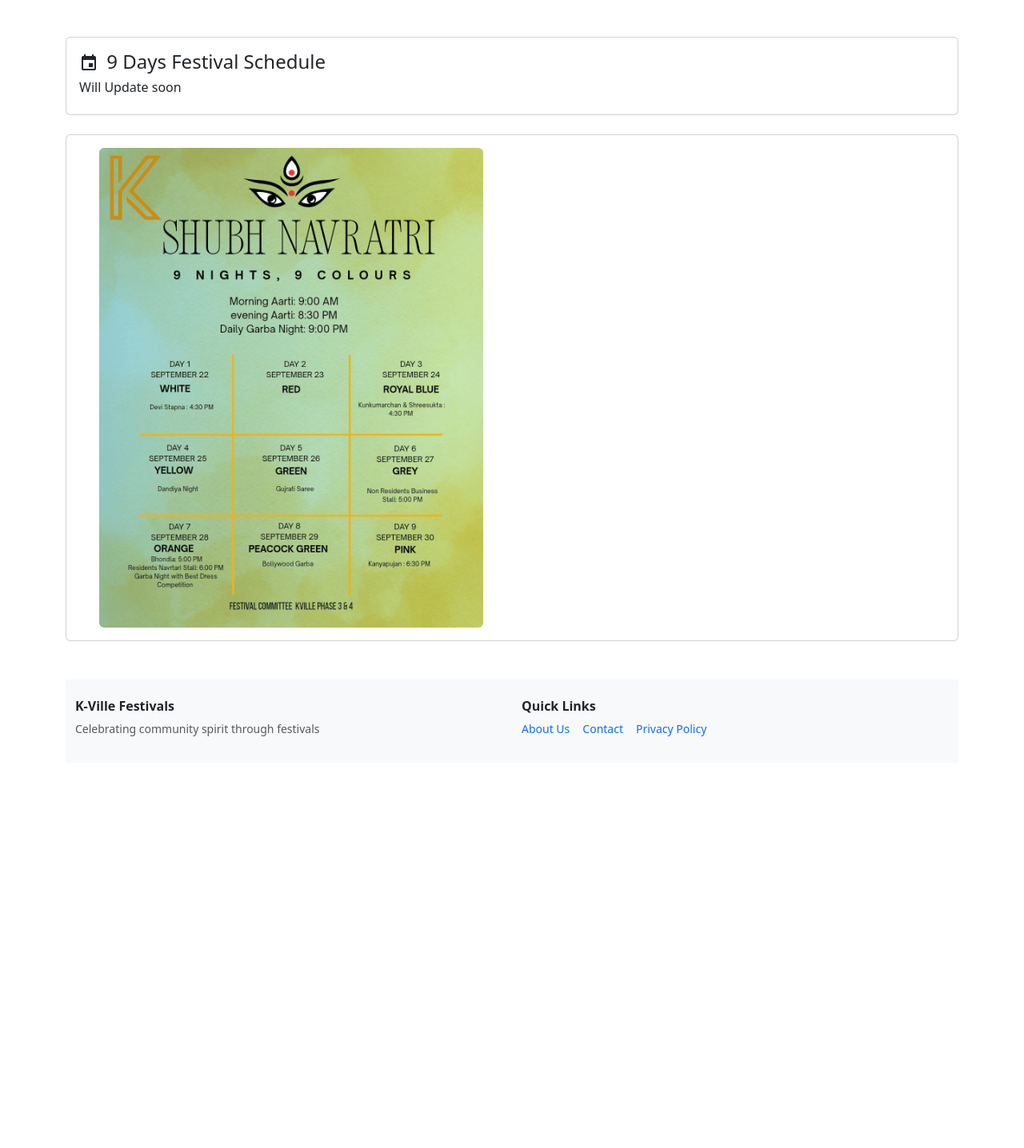
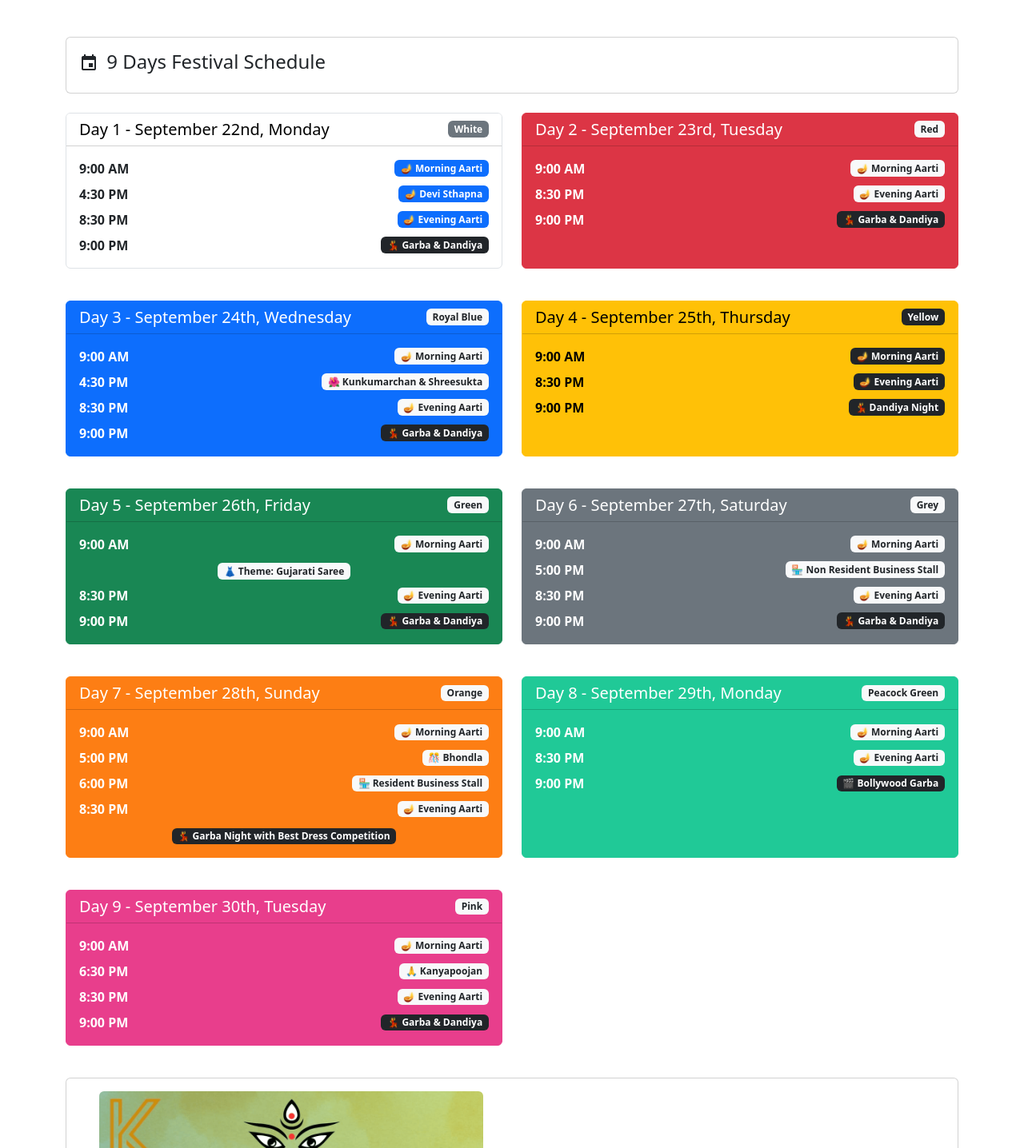
Before and after one commit to smitjethwa/k-ville-festival-registration, a React (Vite) app: page / in a window 1280 px wide. Shown: the part 574-2010 px from the top of the page at 80% size. Before the commit the page ends 1528 px from the top, so only its background shows below. Built offline with nearby package versions, Linux system fonts and the light colour scheme; no server answers.

Commit message:
schedule added day wise

```diff
--- a/src/App.jsx
+++ b/src/App.jsx
@@ -60,59 +60,64 @@ Let us all participate actively with full enthusiasm, involve our families, and
         <div className="card mb-4">
           <div className="card-body">
             <h4 className="card-title"><span className="material-icons">event</span> 9 Days Festival Schedule</h4>
-            <h6>Will Update soon</h6>
           </div>
         </div>
-        {/* <div className="row mb-4">
+
+        <div className="row mb-4">
           <div className="col-md-6 mb-3">
-            <div className="card border-primary h-100">
-                  <div className="card-header bg-primary text-white">
-                    <h5 className="mb-0">🎉 Day 1 - 27 Aug 2025</h5>
+            <div className="card h-100" style={{backgroundColor: 'white', border: '1px solid #dee2e6'}}>
+              <div className="card-header d-flex justify-content-between align-items-center" style={{backgroundColor: 'white', color: 'black'}}>
+                <h5 className="mb-0">Day 1 - September 22nd, Monday</h5>
+                <span className="badge bg-secondary">White</span>
               </div>
               <div className="card-body">
                 <div className="mb-2">
                   <div className="d-flex justify-content-between align-items-center mb-1">
-                        <span className="fw-bold">03:00 PM</span>
-                        <span className="badge bg-success fs-6">🕉️ Ganpatiji Arrival</span>
+                    <span className="fw-bold">9:00 AM</span>
+                    <span className="badge bg-primary">🪔 Morning Aarti</span>
                   </div>
-
                 </div>
                 <div className="mb-2">
                   <div className="d-flex justify-content-between align-items-center mb-1">
-                        <span className="fw-bold">07:45 PM</span>
-                        <span className="badge bg-info fs-6">🎮 Children's Game</span>
+                    <span className="fw-bold">4:30 PM</span>
+                    <span className="badge bg-primary">🪔 Devi Sthapna</span>
                   </div>
-
+                </div>
+                <div className="mb-2">
+                  <div className="d-flex justify-content-between align-items-center mb-1">
+                    <span className="fw-bold">8:30 PM</span>
+                    <span className="badge bg-primary">🪔 Evening Aarti</span>
+                  </div>
+                </div>
+                <div className="d-flex justify-content-between align-items-center">
+                  <span className="fw-bold">9:00 PM</span>
+                  <span className="badge bg-dark">💃 Garba & Dandiya</span>
                 </div>
               </div>
             </div>
           </div>
           <div className="col-md-6 mb-3">
-            <div className="card border-success h-100">
-                  <div className="card-header bg-success text-white">
-                    <h5 className="mb-0">🌟 Day 2 - 28 Aug 2025</h5>
+            <div className="card h-100" style={{backgroundColor: '#dc3545', border: '1px solid #dc3545'}}>
+              <div className="card-header d-flex justify-content-between align-items-center" style={{backgroundColor: '#dc3545', color: 'white'}}>
+                <h5 className="mb-0">Day 2 - September 23rd, Tuesday</h5>
+                <span className="badge bg-light text-dark">Red</span>
               </div>
-                  <div className="card-body">
+              <div className="card-body" style={{color: 'white'}}>
                 <div className="mb-2">
                   <div className="d-flex justify-content-between align-items-center mb-1">
-                        <span className="fw-bold">09:00 AM</span>
-                        <span className="badge bg-success fs-6">🪔 Aarti</span>
+                    <span className="fw-bold">9:00 AM</span>
+                    <span className="badge bg-light text-dark">🪔 Morning Aarti</span>
                   </div>
-
                 </div>
                 <div className="mb-2">
                   <div className="d-flex justify-content-between align-items-center mb-1">
-                        <span className="fw-bold">07:30 PM</span>
-                        <span className="badge bg-success fs-6">🪔 Aarti</span>
+                    <span className="fw-bold">8:30 PM</span>
+                    <span className="badge bg-light text-dark">🪔 Evening Aarti</span>
                   </div>
-
                 </div>
-                    <div className="mb-2">
-                      <div className="d-flex justify-content-between align-items-center mb-1">
-                        <span className="fw-bold">07:45 PM</span>
-                        <span className="badge bg-info fs-6">🎲 Housie Game</span>
-                      </div>
-
+                <div className="d-flex justify-content-between align-items-center">
+                  <span className="fw-bold">9:00 PM</span>
+                  <span className="badge bg-dark">💃 Garba & Dandiya</span>
                 </div>
               </div>
             </div>
@@ -121,103 +126,59 @@ Let us all participate actively with full enthusiasm, involve our families, and
 
         <div className="row mb-4">
           <div className="col-md-6 mb-3">
-            <div className="card border-info h-100">
-                  <div className="card-header bg-info text-white">
-                    <h5 className="mb-0">🎊 Day 3 - 29 Aug 2025</h5>
+            <div className="card h-100" style={{backgroundColor: '#0d6efd', border: '1px solid #0d6efd'}}>
+              <div className="card-header d-flex justify-content-between align-items-center" style={{backgroundColor: '#0d6efd', color: 'white'}}>
+                <h5 className="mb-0">Day 3 - September 24th, Wednesday</h5>
+                <span className="badge bg-light text-dark">Royal Blue</span>
               </div>
-                  <div className="card-body">
+              <div className="card-body" style={{color: 'white'}}>
                 <div className="mb-2">
                   <div className="d-flex justify-content-between align-items-center mb-1">
-                        <span className="fw-bold">09:00 AM</span>
-                        <span className="badge bg-success fs-6">🪔 Aarti</span>
+                    <span className="fw-bold">9:00 AM</span>
+                    <span className="badge bg-light text-dark">🪔 Morning Aarti</span>
                   </div>
-
                 </div>
                 <div className="mb-2">
                   <div className="d-flex justify-content-between align-items-center mb-1">
-                        <span className="fw-bold">07:00 PM</span>
-                        <span className="badge bg-info fs-6">🎡 Fun Fair</span>
+                    <span className="fw-bold">4:30 PM</span>
+                    <span className="badge bg-light text-dark">🌺 Kunkumarchan & Shreesukta</span>
                   </div>
-
                 </div>
                 <div className="mb-2">
                   <div className="d-flex justify-content-between align-items-center mb-1">
-                        <span className="fw-bold">07:30 PM</span>
-                        <span className="badge bg-success fs-6">🪔 Aarti</span>
+                    <span className="fw-bold">8:30 PM</span>
+                    <span className="badge bg-light text-dark">🪔 Evening Aarti</span>
                   </div>
-
                 </div>
-                    <div className="mb-2">
-                      <div className="d-flex justify-content-between align-items-center mb-1">
-                        <span className="fw-bold">07:45 PM</span>
-                        <span className="badge bg-warning fs-6">🪑 Musical Chairs</span>
-                      </div>
-
-                    </div>
-                    <div className="mb-2">
-                      <div className="d-flex justify-content-between align-items-center mb-1">
-                        <span className="fw-bold">07:45 PM</span>
-                        <span className="badge bg-warning fs-6">🎵 Antakshari</span>
-                      </div>
-
+                <div className="d-flex justify-content-between align-items-center">
+                  <span className="fw-bold">9:00 PM</span>
+                  <span className="badge bg-dark">💃 Garba & Dandiya</span>
                 </div>
               </div>
             </div>
           </div>
           <div className="col-md-6 mb-3">
-            <div className="card border-warning h-100">
-                  <div className="card-header bg-warning text-dark">
-                    <h5 className="mb-0">🎭 Day 4 - 30 Aug 2025 (Main Event Day)</h5>
+            <div className="card h-100" style={{backgroundColor: '#ffc107', border: '1px solid #ffc107'}}>
+              <div className="card-header d-flex justify-content-between align-items-center" style={{backgroundColor: '#ffc107', color: 'black'}}>
+                <h5 className="mb-0">Day 4 - September 25th, Thursday</h5>
+                <span className="badge bg-dark">Yellow</span>
               </div>
-                  <div className="card-body">
+              <div className="card-body" style={{color: 'black'}}>
                 <div className="mb-2">
                   <div className="d-flex justify-content-between align-items-center mb-1">
-                        <span className="fw-bold">09:00 AM</span>
-                        <span className="badge bg-success fs-6">🪔 Aarti</span>
+                    <span className="fw-bold">9:00 AM</span>
+                    <span className="badge bg-dark">🪔 Morning Aarti</span>
                   </div>
-
                 </div>
                 <div className="mb-2">
                   <div className="d-flex justify-content-between align-items-center mb-1">
-                        <span className="fw-bold">11:00 AM</span>
-                        <span className="badge bg-primary fs-6">🙏 Satyanarayan Pooja</span>
+                    <span className="fw-bold">8:30 PM</span>
+                    <span className="badge bg-dark">🪔 Evening Aarti</span>
                   </div>
-
                 </div>
-                    <div className="mb-2">
-                      <div className="d-flex justify-content-between align-items-center mb-1">
-                        <span className="fw-bold">11:00 AM</span>
-                        <span className="badge bg-danger fs-6">🌺 Rangoli Competition</span>
-                      </div>
-
-                    </div>
-                    <div className="mb-2">
-                      <div className="d-flex justify-content-between align-items-center mb-1">
-                        <span className="fw-bold">11:00 AM</span>
-                        <span className="badge bg-danger fs-6">🎨 Drawing Competition</span>
-                      </div>
-
-                    </div>
-                    <div className="mb-2">
-                      <div className="d-flex justify-content-between align-items-center mb-1">
-                        <span className="fw-bold">05:30 PM</span>
-                        <span className="badge bg-danger fs-6">🎪 Cultural Program</span>
-                      </div>
-
-                    </div>
-                    <div className="mb-2">
-                      <div className="d-flex justify-content-between align-items-center mb-1">
-                        <span className="fw-bold">05:30 PM</span>
-                        <span className="badge bg-danger fs-6">🎭 Drama Performance</span>
-                      </div>
-
-                    </div>
-                    <div className="mb-2">
-                      <div className="d-flex justify-content-between align-items-center mb-1">
-                        <span className="fw-bold">07:30 PM</span>
-                        <span className="badge bg-success fs-6">🪔 Aarti</span>
-                      </div>
-
+                <div className="d-flex justify-content-between align-items-center">
+                  <span className="fw-bold">9:00 PM</span>
+                  <span className="badge bg-dark">💃 Dandiya Night</span>
                 </div>
               </div>
             </div>
@@ -225,44 +186,178 @@ Let us all participate actively with full enthusiasm, involve our families, and
         </div>
 
         <div className="row mb-4">
-          <div className="col-12">
-            <div className="card border-danger">
-                  <div className="card-header bg-danger text-white">
-                    <h5 className="mb-0">🙏 Day 5 - 31 Aug 2025 (Visarjan)</h5>
+          <div className="col-md-6 mb-3">
+            <div className="card h-100" style={{backgroundColor: '#198754', border: '1px solid #198754'}}>
+              <div className="card-header d-flex justify-content-between align-items-center" style={{backgroundColor: '#198754', color: 'white'}}>
+                <h5 className="mb-0">Day 5 - September 26th, Friday</h5>
+                <span className="badge bg-light text-dark">Green</span>
               </div>
-                  <div className="card-body">
+              <div className="card-body" style={{color: 'white'}}>
                 <div className="mb-2">
                   <div className="d-flex justify-content-between align-items-center mb-1">
-                        <span className="fw-bold">09:00 AM</span>
-                        <span className="badge bg-success fs-6">🪔 Aarti</span>
+                    <span className="fw-bold">9:00 AM</span>
+                    <span className="badge bg-light text-dark">🪔 Morning Aarti</span>
                   </div>
-
                 </div>
-                    <div className="d-flex justify-content-between align-items-center mb-2">
-                      <span className="fw-bold">04:30 PM</span>
-                      <span className="badge bg-info fs-6">🚶‍♂️ Visarjan Procession</span>
+                <div className="mb-2">
+                  <div className="text-center">
+                    <span className="badge bg-light text-dark">👗 Theme: Gujarati Saree</span>
+                  </div>
                 </div>
                 <div className="mb-2">
                   <div className="d-flex justify-content-between align-items-center mb-1">
-                        <span className="fw-bold">08:00 PM</span>
-                        <span className="badge bg-success fs-6">🍽️ Mahaprasad</span>
+                    <span className="fw-bold">8:30 PM</span>
+                    <span className="badge bg-light text-dark">🪔 Evening Aarti</span>
                   </div>
-
+                </div>
+                <div className="d-flex justify-content-between align-items-center">
+                  <span className="fw-bold">9:00 PM</span>
+                  <span className="badge bg-dark">💃 Garba & Dandiya</span>
+                </div>
+              </div>
+            </div>
+          </div>
+          <div className="col-md-6 mb-3">
+            <div className="card h-100" style={{backgroundColor: '#6c757d', border: '1px solid #6c757d'}}>
+              <div className="card-header d-flex justify-content-between align-items-center" style={{backgroundColor: '#6c757d', color: 'white'}}>
+                <h5 className="mb-0">Day 6 - September 27th, Saturday</h5>
+                <span className="badge bg-light text-dark">Grey</span>
+              </div>
+              <div className="card-body" style={{color: 'white'}}>
+                <div className="mb-2">
+                  <div className="d-flex justify-content-between align-items-center mb-1">
+                    <span className="fw-bold">9:00 AM</span>
+                    <span className="badge bg-light text-dark">🪔 Morning Aarti</span>
+                  </div>
+                </div>
+                <div className="mb-2">
+                  <div className="d-flex justify-content-between align-items-center mb-1">
+                    <span className="fw-bold">5:00 PM</span>
+                    <span className="badge bg-light text-dark">🏪 Non Resident Business Stall</span>
+                  </div>
+                </div>
+                <div className="mb-2">
+                  <div className="d-flex justify-content-between align-items-center mb-1">
+                    <span className="fw-bold">8:30 PM</span>
+                    <span className="badge bg-light text-dark">🪔 Evening Aarti</span>
+                  </div>
+                </div>
+                <div className="d-flex justify-content-between align-items-center">
+                  <span className="fw-bold">9:00 PM</span>
+                  <span className="badge bg-dark">💃 Garba & Dandiya</span>
                 </div>
               </div>
             </div>
           </div>
         </div>
-*/}
+
+        <div className="row mb-4">
+          <div className="col-md-6 mb-3">
+            <div className="card h-100" style={{backgroundColor: '#fd7e14', border: '1px solid #fd7e14'}}>
+              <div className="card-header d-flex justify-content-between align-items-center" style={{backgroundColor: '#fd7e14', color: 'white'}}>
+                <h5 className="mb-0">Day 7 - September 28th, Sunday</h5>
+                <span className="badge bg-light text-dark">Orange</span>
+              </div>
+              <div className="card-body" style={{color: 'white'}}>
+                <div className="mb-2">
+                  <div className="d-flex justify-content-between align-items-center mb-1">
+                    <span className="fw-bold">9:00 AM</span>
+                    <span className="badge bg-light text-dark">🪔 Morning Aarti</span>
+                  </div>
+                </div>
+                <div className="mb-2">
+                  <div className="d-flex justify-content-between align-items-center mb-1">
+                    <span className="fw-bold">5:00 PM</span>
+                    <span className="badge bg-light text-dark">🎊 Bhondla</span>
+                  </div>
+                </div>
+                <div className="mb-2">
+                  <div className="d-flex justify-content-between align-items-center mb-1">
+                    <span className="fw-bold">6:00 PM</span>
+                    <span className="badge bg-light text-dark">🏪 Resident Business Stall</span>
+                  </div>
+                </div>
+                <div className="mb-2">
+                  <div className="d-flex justify-content-between align-items-center mb-1">
+                    <span className="fw-bold">8:30 PM</span>
+                    <span className="badge bg-light text-dark">🪔 Evening Aarti</span>
+                  </div>
+                </div>
+                <div className="text-center">
+                  <span className="badge bg-dark">💃 Garba Night with Best Dress Competition</span>
+                </div>
+              </div>
+            </div>
+          </div>
+          <div className="col-md-6 mb-3">
+            <div className="card h-100" style={{backgroundColor: '#20c997', border: '1px solid #20c997'}}>
+              <div className="card-header d-flex justify-content-between align-items-center" style={{backgroundColor: '#20c997', color: 'white'}}>
+                <h5 className="mb-0">Day 8 - September 29th, Monday</h5>
+                <span className="badge bg-light text-dark">Peacock Green</span>
+              </div>
+              <div className="card-body" style={{color: 'white'}}>
+                <div className="mb-2">
+                  <div className="d-flex justify-content-between align-items-center mb-1">
+                    <span className="fw-bold">9:00 AM</span>
+                    <span className="badge bg-light text-dark">🪔 Morning Aarti</span>
+                  </div>
+                </div>
+                <div className="mb-2">
+                  <div className="d-flex justify-content-between align-items-center mb-1">
+                    <span className="fw-bold">8:30 PM</span>
+                    <span className="badge bg-light text-dark">🪔 Evening Aarti</span>
+                  </div>
+                </div>
+                <div className="d-flex justify-content-between align-items-center">
+                  <span className="fw-bold">9:00 PM</span>
+                  <span className="badge bg-dark">🎬 Bollywood Garba</span>
+                </div>
+              </div>
+            </div>
+          </div>
+        </div>
+
+        <div className="row mb-4">
+          <div className="col-md-6 mb-3">
+            <div className="card h-100" style={{backgroundColor: '#e83e8c', border: '1px solid #e83e8c'}}>
+              <div className="card-header d-flex justify-content-between align-items-center" style={{backgroundColor: '#e83e8c', color: 'white'}}>
+                <h5 className="mb-0">Day 9 - September 30th, Tuesday</h5>
+                <span className="badge bg-light text-dark">Pink</span>
+              </div>
+              <div className="card-body" style={{color: 'white'}}>
+                <div className="mb-2">
+                  <div className="d-flex justify-content-between align-items-center mb-1">
+                    <span className="fw-bold">9:00 AM</span>
+                    <span className="badge bg-light text-dark">🪔 Morning Aarti</span>
+                  </div>
+                </div>
+                <div className="mb-2">
+                  <div className="d-flex justify-content-between align-items-center mb-1">
+                    <span className="fw-bold">6:30 PM</span>
+                    <span className="badge bg-light text-dark">🙏 Kanyapoojan</span>
+                  </div>
+                </div>
+                <div className="mb-2">
+                  <div className="d-flex justify-content-between align-items-center mb-1">
+                    <span className="fw-bold">8:30 PM</span>
+                    <span className="badge bg-light text-dark">🪔 Evening Aarti</span>
+                  </div>
+                </div>
+                <div className="d-flex justify-content-between align-items-center">
+                  <span className="fw-bold">9:00 PM</span>
+                  <span className="badge bg-dark">💃 Garba & Dandiya</span>
+                </div>
+              </div>
+            </div>
+          </div>
+        </div>
+
         <div className="card mb-4">
           <div className="card-body">
             <div className="row">
               <div className="col-md-6 text-center">
                 <img src="/images/schedule.png" alt="Festival Schedule" className="img-fluid rounded" style={{maxHeight: '600px'}} />
               </div>
-              {/* <div className="col-md-6 text-center">
-                <img src="/images/schedule_mr.png" alt="Festival Schedule" className="img-fluid rounded" style={{maxHeight: '600px'}} />
-              </div> */}
             </div>
           </div>
         </div>
```
Lines whose indentation alone changed are shown as unchanged.
